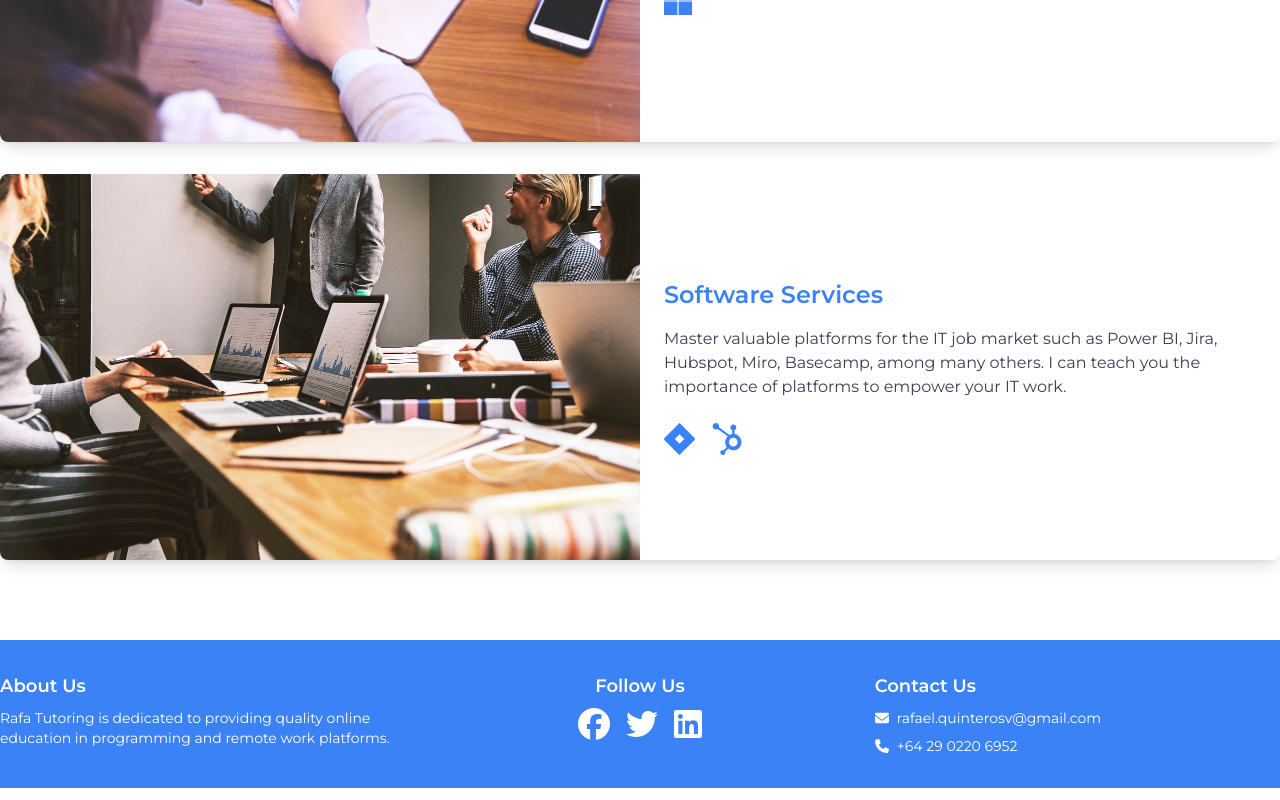
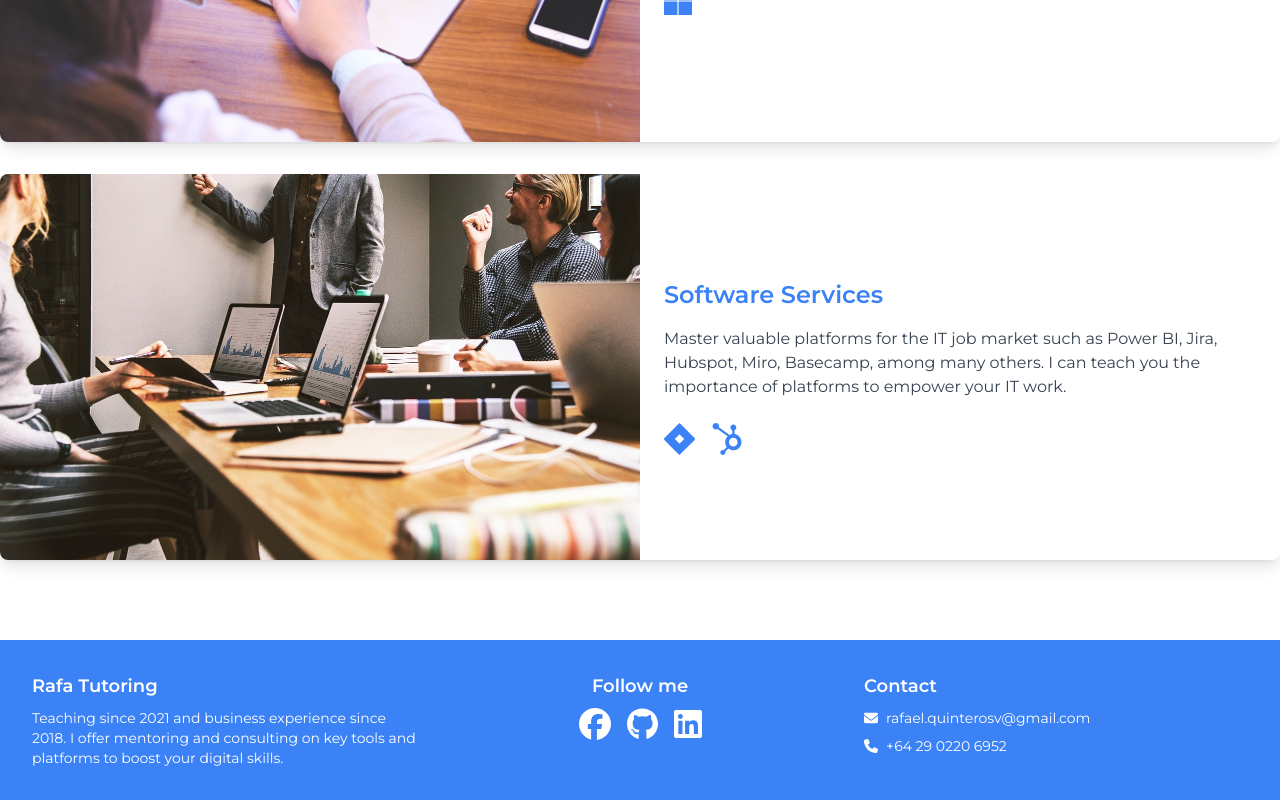
Before and after one commit to rquinterosv/TutorProfile, a React (Vite) app: page /services in a window 1280 px wide. Shown: the part 1355-2155 px from the top of the page. Built offline with nearby package versions, Linux system fonts and the light colour scheme.

Commit message:
agregando padding a footer

```diff
--- a/public/locales/en/translation.json
+++ b/public/locales/en/translation.json
@@ -51,10 +51,10 @@
     "submit": "Submit"
   },
   "footer": {
-    "about_us": "About Us",
-    "about_us_text": "Rafa Tutoring is dedicated to providing quality online education in programming and remote work platforms.",
-    "follow_us": "Follow Us",
-    "contact_us": "Contact Us",
+    "about_us": "Rafa Tutoring",
+    "about_us_text": "Teaching since 2021 and business experience since 2018. I offer mentoring and consulting on key tools and platforms to boost your digital skills.",
+    "follow_us": "Follow me",
+    "contact_us": "Contact",
     "contact_email": "rafael.quinterosv@gmail.com",
     "contact_phone": "+64 29 0220 6952"
   }
--- a/src/components/Footer.jsx
+++ b/src/components/Footer.jsx
@@ -1,6 +1,6 @@
 import React from 'react';
 import { FontAwesomeIcon } from '@fortawesome/react-fontawesome';
-import { faFacebook, faTwitter, faLinkedin } from '@fortawesome/free-brands-svg-icons';
+import { faFacebook, faGithub, faLinkedin } from '@fortawesome/free-brands-svg-icons';
 import { faEnvelope, faPhone } from '@fortawesome/free-solid-svg-icons';
 import { useTranslation } from 'react-i18next';
 
@@ -8,7 +8,7 @@ const Footer = () => {
   const { t } = useTranslation(); // Hook para traducción
 
   return (
-    <footer className="bg-blue-500 text-white py-8">
+    <footer className="bg-blue-500 text-white p-8">
       <div className="container mx-auto grid grid-cols-1 md:grid-cols-3 gap-8">
         {/* Columna 1: Título y párrafo */}
         <div>
@@ -26,7 +26,7 @@ const Footer = () => {
               <FontAwesomeIcon icon={faFacebook} size="2x" />
             </a>
             <a href="https://twitter.com" className="hover:text-gray-300">
-              <FontAwesomeIcon icon={faTwitter} size="2x" />
+              <FontAwesomeIcon icon={faGithub} size="2x" />
             </a>
             <a href="https://linkedin.com" className="hover:text-gray-300">
               <FontAwesomeIcon icon={faLinkedin} size="2x" />
```
Also changed, not shown: public/locales/es/translation.json (+5 -5 lines).
